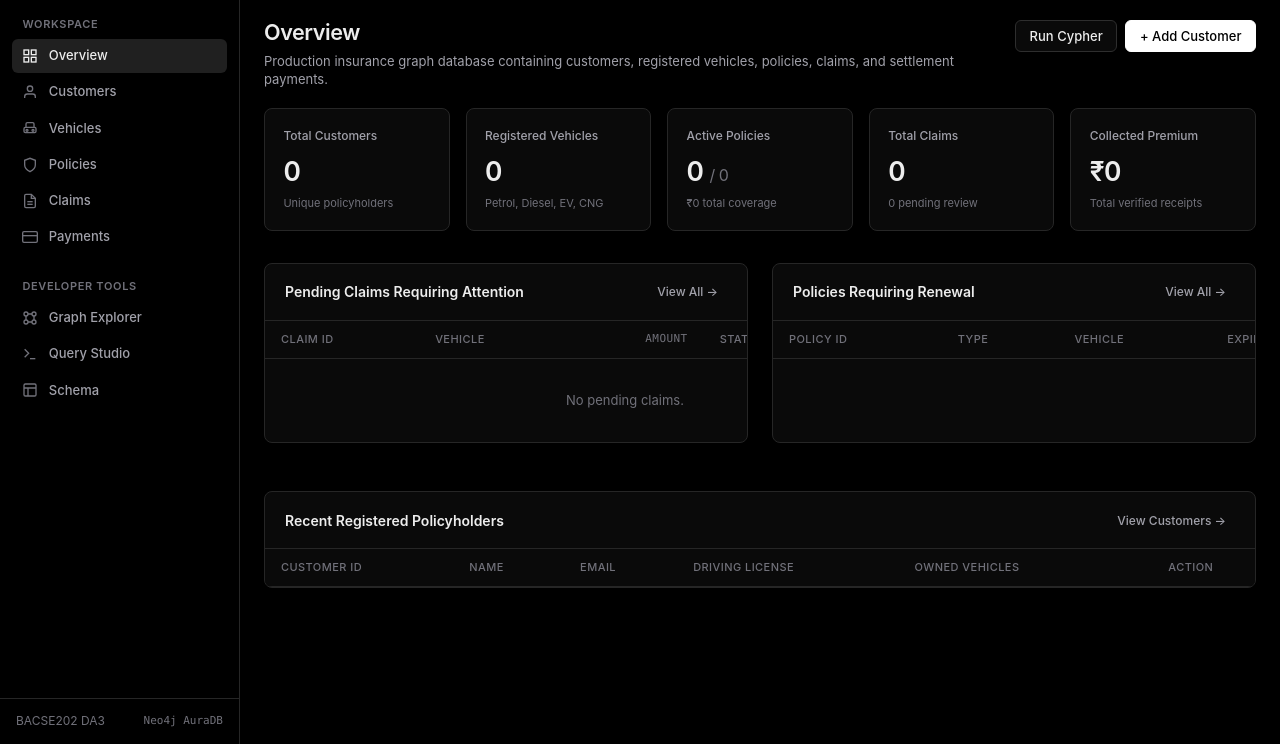
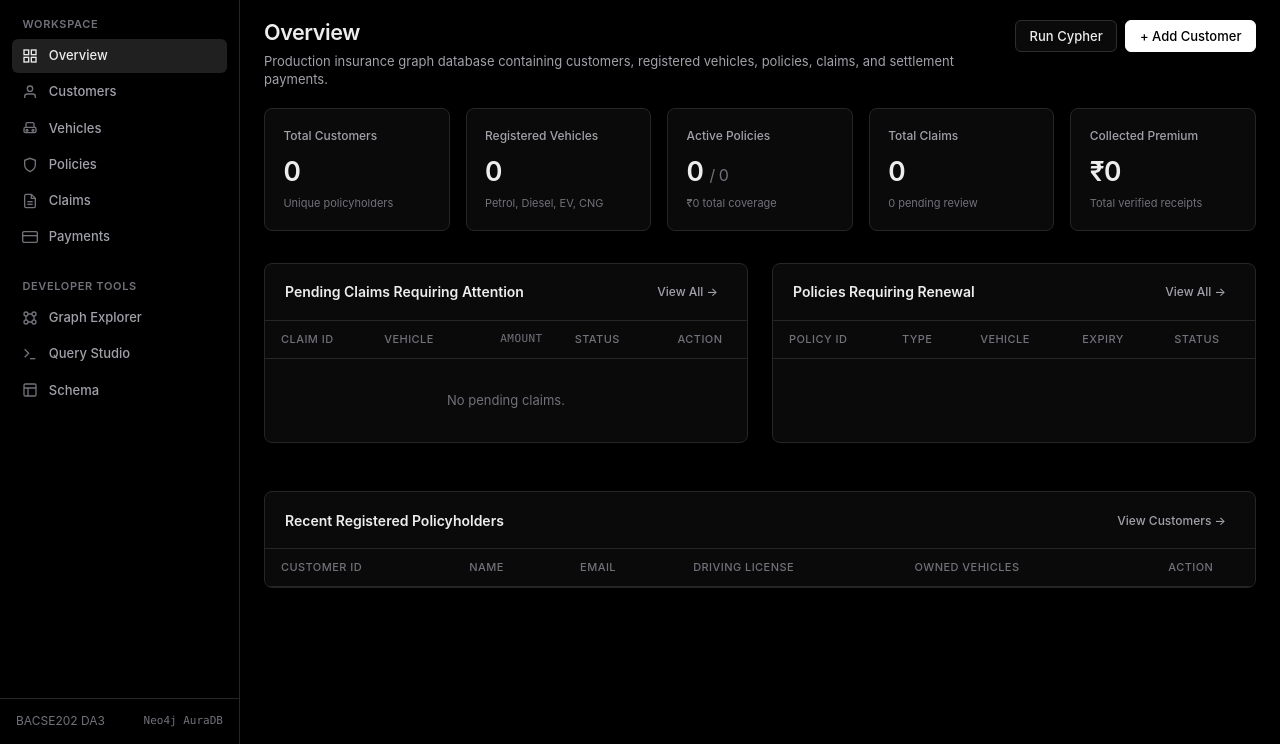
Before and after one commit to CraxCurl/Insurance-DBMS, a website built with Vite: page index.html in a window 1280 px wide. Shown: the part 56-800 px from the top of the page. Built offline with nearby package versions, Linux system fonts and the light colour scheme; no server answers; files whose address does not match are found by name; a web font is replaced by a local one.

Commit message:
Fix scroll: remove forced table min-width; add custom slim dark scrollbar globally

```diff
--- a/src/style.css
+++ b/src/style.css
@@ -63,6 +63,37 @@ html {
   width: 100%;
   max-width: 100vw;
   overflow-x: hidden;
+  scroll-behavior: smooth;
+}
+
+/* ─── Custom Scrollbar ─── */
+::-webkit-scrollbar {
+  width: 5px;
+  height: 5px;
+}
+
+::-webkit-scrollbar-track {
+  background: transparent;
+}
+
+::-webkit-scrollbar-thumb {
+  background: #2e2e2e;
+  border-radius: 99px;
+  transition: background 0.2s;
+}
+
+::-webkit-scrollbar-thumb:hover {
+  background: #444444;
+}
+
+::-webkit-scrollbar-corner {
+  background: transparent;
+}
+
+/* Firefox */
+* {
+  scrollbar-width: thin;
+  scrollbar-color: #2e2e2e transparent;
 }
 
 *, *:before, *:after {
@@ -525,7 +556,7 @@ body {
 
 .data-table {
   width: 100%;
-  min-width: 720px;
+  min-width: 0;
   border-collapse: collapse;
   text-align: left;
   font-size: 13px;
```
